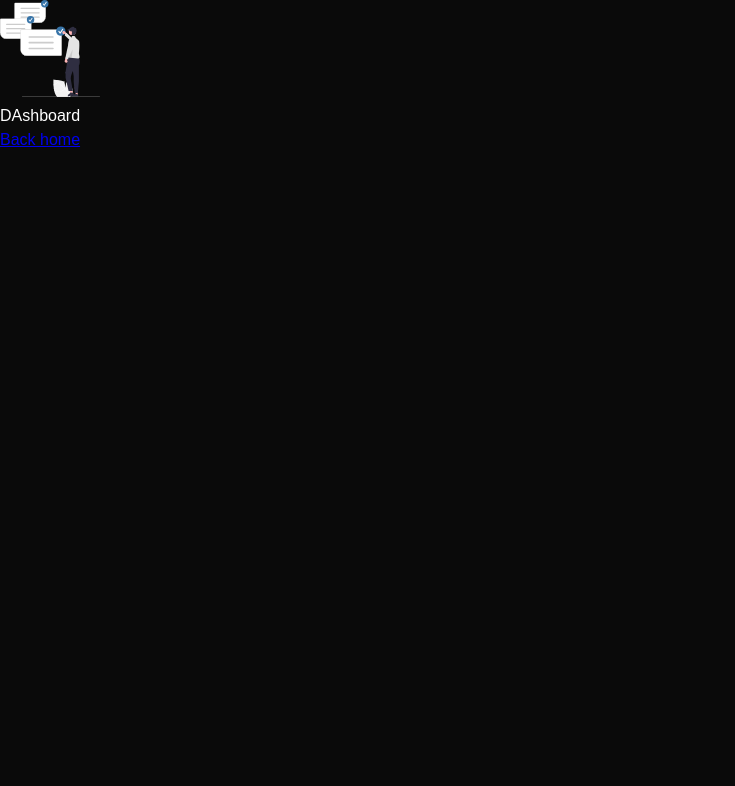
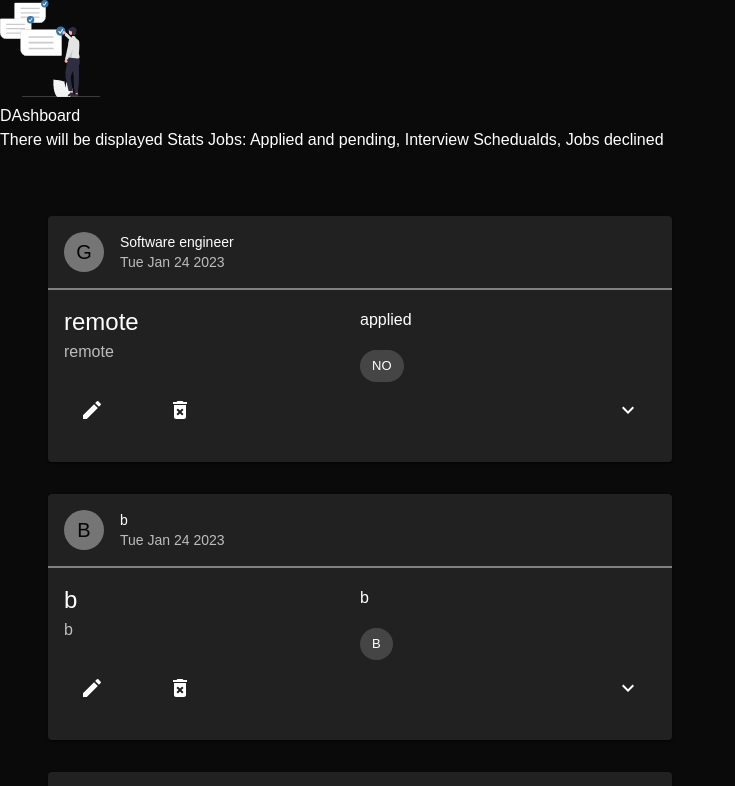
Before and after one commit to alenamedved/Track_Job-s_Applications, a React (Create React App) app: page / in a window 1280 px wide. Shown: the top 786 px of the page, without its empty margins (0-735 px from the left). Built offline with nearby package versions, Linux system fonts and the light colour scheme.

Commit message:
working on application component, refactor mui temp for my needs

```diff
--- a/package.json
+++ b/package.json
@@ -5,6 +5,7 @@
   "dependencies": {
     "@emotion/react": "^11.10.5",
     "@emotion/styled": "^11.10.5",
+    "@mui/icons-material": "^5.11.0",
     "@mui/material": "^5.11.5",
     "@testing-library/jest-dom": "^5.16.5",
     "@testing-library/react": "^13.4.0",
--- /dev/null
+++ b/src/components/Application.js
@@ -0,0 +1,132 @@
+import React from 'react';
+
+import PropTypes from 'prop-types';
+import Typography from '@mui/material/Typography';
+import Grid from '@mui/material/Grid';
+import Card from '@mui/material/Card';
+// import CardActionArea from '@mui/material/CardActionArea';
+import CardActions from '@mui/material/CardActions';
+import CardContent from '@mui/material/CardContent';
+import { CardHeader } from '@mui/material';
+import Avatar from '@mui/material/Avatar';
+import IconButton from '@mui/material/IconButton';
+// import MoreVertIcon from '@mui/icons-material/MoreVert';
+import ExpandMoreIcon from '@mui/icons-material/ExpandMore';
+import { styled } from '@mui/material/styles';
+import Collapse from '@mui/material/Collapse';
+import EditIcon from '@mui/icons-material/Edit';
+import DeleteForeverIcon from '@mui/icons-material/DeleteForever';
+import Chip from '@mui/material/Chip';
+// import CardMedia from '@mui/material/CardMedia';
+
+const ExpandMore = styled((props) => {
+  // eslint-disable-next-line no-unused-vars
+  const { expand, ...other } = props;
+  return <IconButton {...other} />;
+})(({ theme, expand }) => ({
+  transform: !expand ? 'rotate(0deg)' : 'rotate(180deg)',
+  marginLeft: 'auto',
+  transition: theme.transitions.create('transform', {
+    duration: theme.transitions.duration.shortest,
+  }),
+}));
+
+function Application({ data }) {
+  console.log(data);
+
+  const [expanded, setExpanded] = React.useState(false);
+
+  const handleExpandClick = () => {
+    setExpanded(!expanded);
+  };
+
+  return (
+    <Grid
+      item
+      xs={12}
+      md={6}
+      sx={{
+        mx: 6,
+      }}
+    >
+      <Card sx={{ display: 'flex', flexDirection: 'column' }}>
+        <CardHeader
+          sx={{
+            borderBottom: '2px solid gray',
+          }}
+          avatar={<Avatar aria-label="company">{data.company.slice(0, 1).toUpperCase()}</Avatar>}
+          //   action={
+          //     <IconButton aria-label="settings">
+          //       <MoreVertIcon />
+          //     </IconButton>
+          //   }
+          title={data.position}
+          subheader={data.date}
+        ></CardHeader>
+        <CardContent sx={{ flex: 1 }}>
+          <Grid container>
+            <Grid item xs={6}>
+              <Typography component="h2" variant="h5">
+                {data.location}
+              </Typography>
+              <Typography variant="subtitle1" color="text.secondary">
+                {data.location}
+              </Typography>
+            </Grid>
+            <Grid item xs={6}>
+              <Typography variant="subtitle1" paragraph>
+                {data.status}
+              </Typography>
+              {/* <Typography variant="subtitle1" paragraph> */}
+              <Chip label={data.response.toUpperCase()}></Chip>
+              {/* {data.response} */}
+              {/* </Typography> */}
+            </Grid>
+          </Grid>
+          <CardActions disableSpacing>
+            {/* <CardActionArea component="a" href="#"> */}
+            <IconButton aria-label="edit" sx={{ mr: 6 }}>
+              <EditIcon />
+            </IconButton>
+            <IconButton aria-label="delete">
+              <DeleteForeverIcon />
+            </IconButton>
+            <ExpandMore
+              expand={expanded}
+              onClick={handleExpandClick}
+              aria-expanded={expanded}
+              aria-label="show notes"
+            >
+              <ExpandMoreIcon />
+            </ExpandMore>
+          </CardActions>
+          {/* </CardActionArea> */}
+          <Collapse in={expanded} timeout="auto" unmountOnExit>
+            <CardContent>
+              <Typography paragraph>{data.notes}</Typography>
+            </CardContent>
+          </Collapse>
+        </CardContent>
+        {/* <CardMedia
+          component="img"
+          sx={{ width: 160, display: { xs: 'none', sm: 'block' } }}
+          image={post.image}
+          alt={post.imageLabel}
+        /> */}
+      </Card>
+    </Grid>
+  );
+}
+
+Application.propTypes = {
+  data: PropTypes.object,
+  post: PropTypes.shape({
+    date: PropTypes.string.isRequired,
+    description: PropTypes.string.isRequired,
+    image: PropTypes.string.isRequired,
+    imageLabel: PropTypes.string.isRequired,
+    title: PropTypes.string.isRequired,
+  }).isRequired,
+};
+
+export default Application;
--- /dev/null
+++ b/src/components/Jobs.js
@@ -0,0 +1,44 @@
+import { Grid } from '@mui/material';
+import React from 'react';
+import Application from './Application';
+
+const applications = [
+  {
+    position: 'Software engineer',
+    company: 'Google',
+    date: new Date().toDateString(),
+    status: 'applied',
+    notes: 'any note',
+    response: 'no',
+    location: 'remote',
+  },
+  {
+    position: 'b',
+    company: 'b',
+    date: new Date().toDateString(),
+    status: 'b',
+    notes: 'b',
+    response: 'b',
+    location: 'b',
+  },
+  {
+    position: 'c',
+    company: 'c',
+    date: new Date().toDateString(),
+    status: 'c',
+    notes: 'c',
+    response: 'c',
+    location: 'c',
+  },
+];
+function Jobs() {
+  return (
+    <Grid container spacing={4} sx={{ mt: 4 }}>
+      {applications.map((application, ind) => (
+        <Application key={ind} data={application} />
+      ))}
+    </Grid>
+  );
+}
+
+export default Jobs;
--- a/src/components/LoginPage.js
+++ b/src/components/LoginPage.js
@@ -1,6 +1,6 @@
 import * as React from 'react';
 import { Link } from 'react-router-dom';
-import { useState, useEffect } from 'react';
+import { useState } from 'react';
 import { initialUser } from '../constants/user';
 import InputField from './InputField';
 import { registerInputFields } from '../constants/inputs';
@@ -27,12 +27,13 @@ function Copyright(props) {
 
 export default function LoginPage() {
   const [user, setUser] = useState(initialUser);
-  console.log(user);
+
   const signinPage = user.isRegistered;
   const linkMessage = signinPage ? 'Dont have an account? Register' : 'Have an account? Log in';
-  useEffect(() => {
-    setUser(initialUser);
-  }, []);
+
+  // useEffect(() => {
+  //   setUser(initialUser);
+  // }, []);
 
   const handleSubmit = (event) => {
     event.preventDefault();
@@ -46,7 +47,6 @@ export default function LoginPage() {
   };
 
   const handleInputChange = (e) => {
-    console.log(e.target);
     switch (e.target.name) {
       case 'name':
         setUser({ ...user, name: e.target.value });
@@ -59,7 +59,7 @@ export default function LoginPage() {
         break;
     }
   };
-
+  console.log(user);
   return (
     <Container component="main" maxWidth="xs">
       <Box
--- /dev/null
+++ b/src/components/Stats.js
@@ -0,0 +1,11 @@
+import React from 'react';
+
+const Stats = () => {
+  return (
+    <div>
+      There will be displayed Stats Jobs: Applied and pending, Interview Schedualds, Jobs declined
+    </div>
+  );
+};
+
+export default Stats;
--- a/src/constants/user.js
+++ b/src/constants/user.js
@@ -2,5 +2,5 @@ export const initialUser = {
   name: '',
   email: '',
   password: '',
-  isRegistered: false,
+  isRegistered: true,
 };
--- a/src/pages/Dashboard.js
+++ b/src/pages/Dashboard.js
@@ -1,11 +1,14 @@
 import React from 'react';
-import { Link } from 'react-router-dom';
+
+import Stats from '../components/Stats';
+import Jobs from '../components/Jobs';
 
 function Dashboard() {
   return (
     <>
       <div>DAshboard</div>
-      <Link to="/landingpage">Back home</Link>
+      <Stats />
+      <Jobs />
     </>
   );
 }
```
Also changed, not shown: 1 other file (tests, documents, lock files or other folders).
